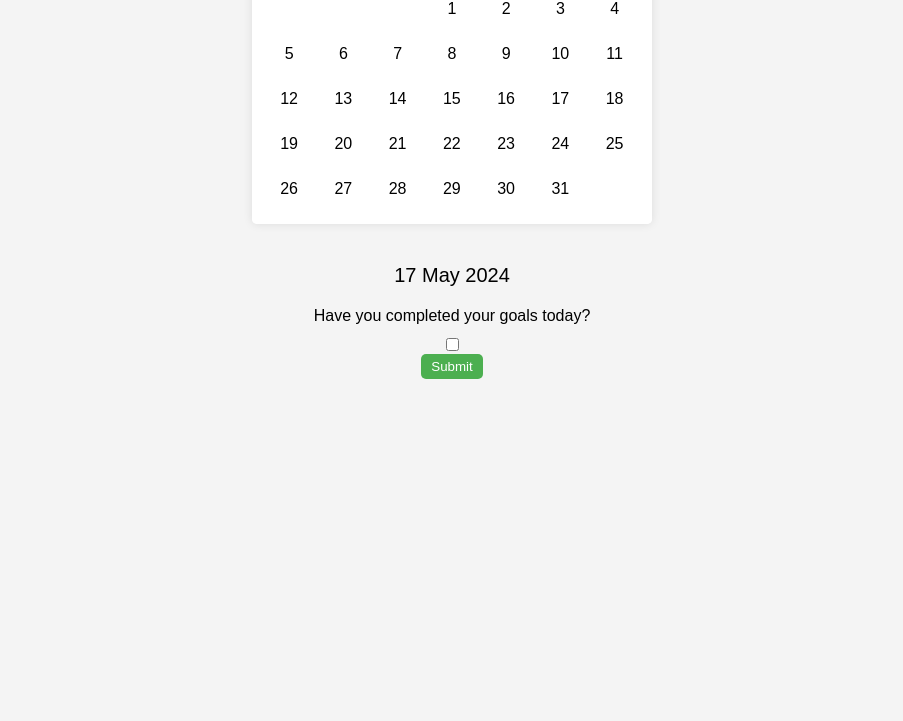
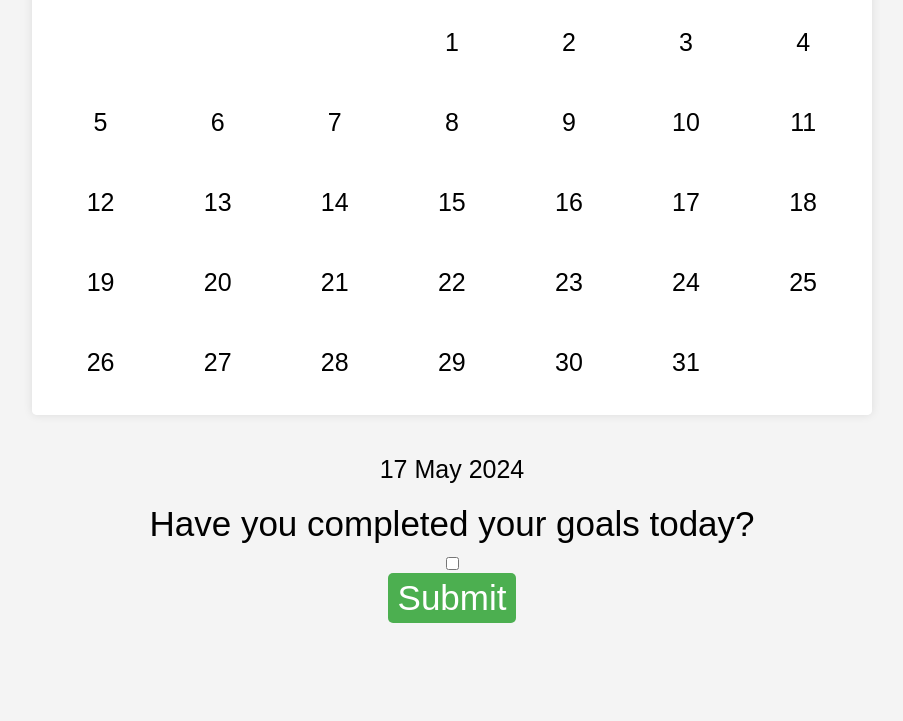
Before and after one commit to Dhruvkalal90/goali, a plain HTML site: page index.html in a window 1280 px wide. Shown: the part 79-800 px from the top of the page, without its empty margins (188-1091 px from the left). Drawn offline with Linux system fonts and the light colour scheme.

Commit message:
Update cha.css

```diff
--- a/cha.css
+++ b/cha.css
@@ -7,10 +7,8 @@ body {
     background-color: #f4f4f4;
 }
 
-
 .calendar {
-    width: 90%; /* Adjusted width for responsiveness */
-    max-width: 400px; /* Added maximum width to prevent calendar from becoming too wide on large screens */
+    width: 840px;
     background: white;
     border-radius: 5px;
     box-shadow: 0 0 10px rgba(0, 0, 0, 0.1);
@@ -43,6 +41,7 @@ body {
 .weekdays div {
     width: 14.28%;
     text-align: center;
+    font-size: 30px;
 }
 
 .days {
@@ -54,12 +53,13 @@ body {
 
 .days .day {
     width: 14.28%;
-    height: 40px;
+    height: 40%;
     text-align: center;
-    line-height: 40px;
+    line-height: 75px;
     margin-bottom: 5px;
     border-radius: 5px;
     transition: background-color 0.3s;
+    font-size: 25px;
 }
 
 .days .day.completed {
@@ -69,17 +69,19 @@ body {
 
 .date-display {
     margin: 20px 0;
-    font-size: 20px;
+    font-size: 25px;
 }
 
 form {
     display: flex;
     flex-direction: column;
     align-items: center;
+    font-size: 35px;
 }
 
 form label {
     margin-bottom: 10px;
+    font-size: 35px;
 }
 
 form button {
@@ -89,8 +91,12 @@ form button {
     border: none;
     border-radius: 5px;
     cursor: pointer;
+    font-size: 35px;
 }
-
+.goal{
+    width: 35px;
+    height: 35px;
+}
 form button:hover {
     background-color: #45a049;
 }
```
